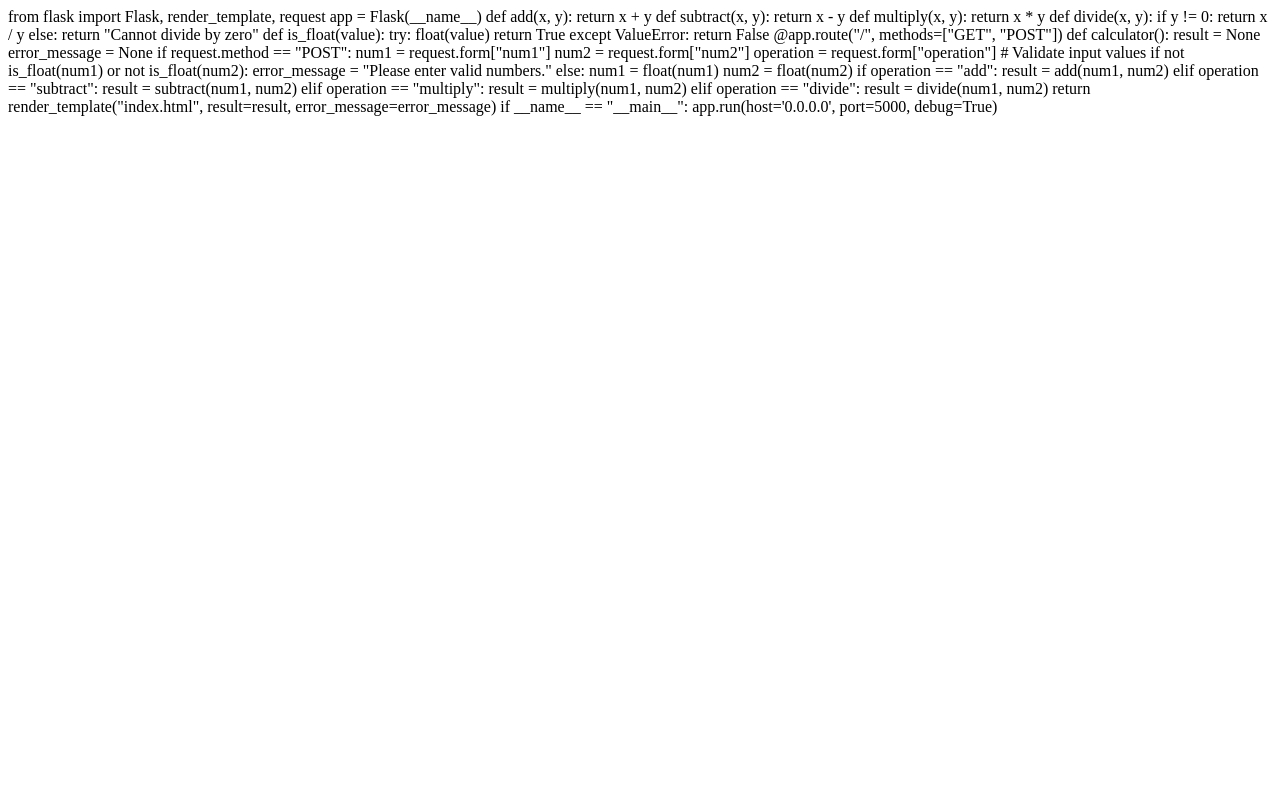
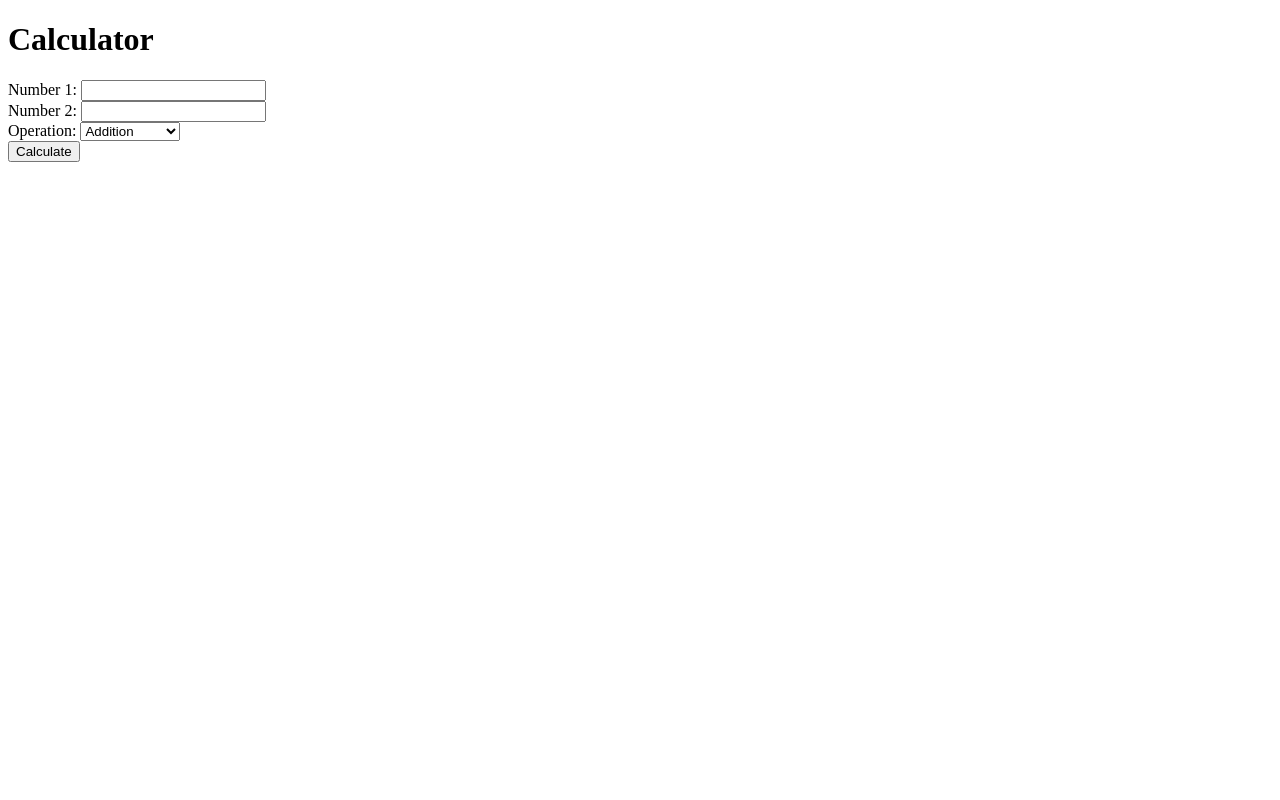
Before and after one commit to Mohitrohilla9679/Calculator-app, a Flask app: page / in a window 1280 px wide. Run offline with Flask 3, Linux system fonts and the light colour scheme.

Commit message:
New-Code

```diff
--- a/app.py
+++ b/app.py
@@ -17,25 +17,40 @@ def divide(x, y):
     else:
         return "Cannot divide by zero"
 
+def is_float(value):
+    try:
+        float(value)
+        return True
+    except ValueError:
+        return False
+
 @app.route("/", methods=["GET", "POST"])
 def calculator():
     result = None
+    error_message = None
 
     if request.method == "POST":
-        num1 = float(request.form["num1"])
-        num2 = float(request.form["num2"])
+        num1 = request.form["num1"]
+        num2 = request.form["num2"]
         operation = request.form["operation"]
 
-        if operation == "add":
-            result = add(num1, num2)
-        elif operation == "subtract":
-            result = subtract(num1, num2)
-        elif operation == "multiply":
-            result = multiply(num1, num2)
-        elif operation == "divide":
-            result = divide(num1, num2)
+        # Validate input values
+        if not is_float(num1) or not is_float(num2):
+            error_message = "Please enter valid numbers."
+        else:
+            num1 = float(num1)
+            num2 = float(num2)
 
-    return render_template("index.html", result=result)
+            if operation == "add":
+                result = add(num1, num2)
+            elif operation == "subtract":
+                result = subtract(num1, num2)
+            elif operation == "multiply":
+                result = multiply(num1, num2)
+            elif operation == "divide":
+                result = divide(num1, num2)
+
+    return render_template("index.html", result=result, error_message=error_message)
 
 if __name__ == "__main__":
     app.run(host='0.0.0.0', port=5000, debug=True)
--- a/templates/index.html
+++ b/templates/index.html
@@ -1,57 +1,38 @@
-from flask import Flask, render_template, request
+<!DOCTYPE html>
+<html>
+<head>
+    <title>Calculator App</title>
+</head>
+<body>
+    <h1>Calculator</h1>
 
-app = Flask(__name__)
+    {% if error_message %}
+        <p style="color: red;">{{ error_message }}</p>
+    {% endif %}
 
-def add(x, y):
-    return x + y
+    <form method="post" action="/">
+        <label for="num1">Number 1:</label>
+        <input type="text" name="num1" required>
+        <br>
 
-def subtract(x, y):
-    return x - y
+        <label for="num2">Number 2:</label>
+        <input type="text" name="num2" required>
+        <br>
 
-def multiply(x, y):
-    return x * y
+        <label for="operation">Operation:</label>
+        <select name="operation">
+            <option value="add">Addition</option>
+            <option value="subtract">Subtraction</option>
+            <option value="multiply">Multiplication</option>
+            <option value="divide">Division</option>
+        </select>
+        <br>
 
-def divide(x, y):
-    if y != 0:
-        return x / y
-    else:
-        return "Cannot divide by zero"
+        <input type="submit" value="Calculate">
+    </form>
 
-def is_float(value):
-    try:
-        float(value)
-        return True
-    except ValueError:
-        return False
-
-@app.route("/", methods=["GET", "POST"])
-def calculator():
-    result = None
-    error_message = None
-
-    if request.method == "POST":
-        num1 = request.form["num1"]
-        num2 = request.form["num2"]
-        operation = request.form["operation"]
-
-        # Validate input values
-        if not is_float(num1) or not is_float(num2):
-            error_message = "Please enter valid numbers."
-
-        else:
-            num1 = float(num1)
-            num2 = float(num2)
-
-            if operation == "add":
-                result = add(num1, num2)
-            elif operation == "subtract":
-                result = subtract(num1, num2)
-            elif operation == "multiply":
-                result = multiply(num1, num2)
-            elif operation == "divide":
-                result = divide(num1, num2)
-
-    return render_template("index.html", result=result, error_message=error_message)
-
-if __name__ == "__main__":
-    app.run(host='0.0.0.0', port=5000, debug=True)
+    {% if result is not none %}
+        <h2>Result: {{ result }}</h2>
+    {% endif %}
+</body>
+</html>
```
